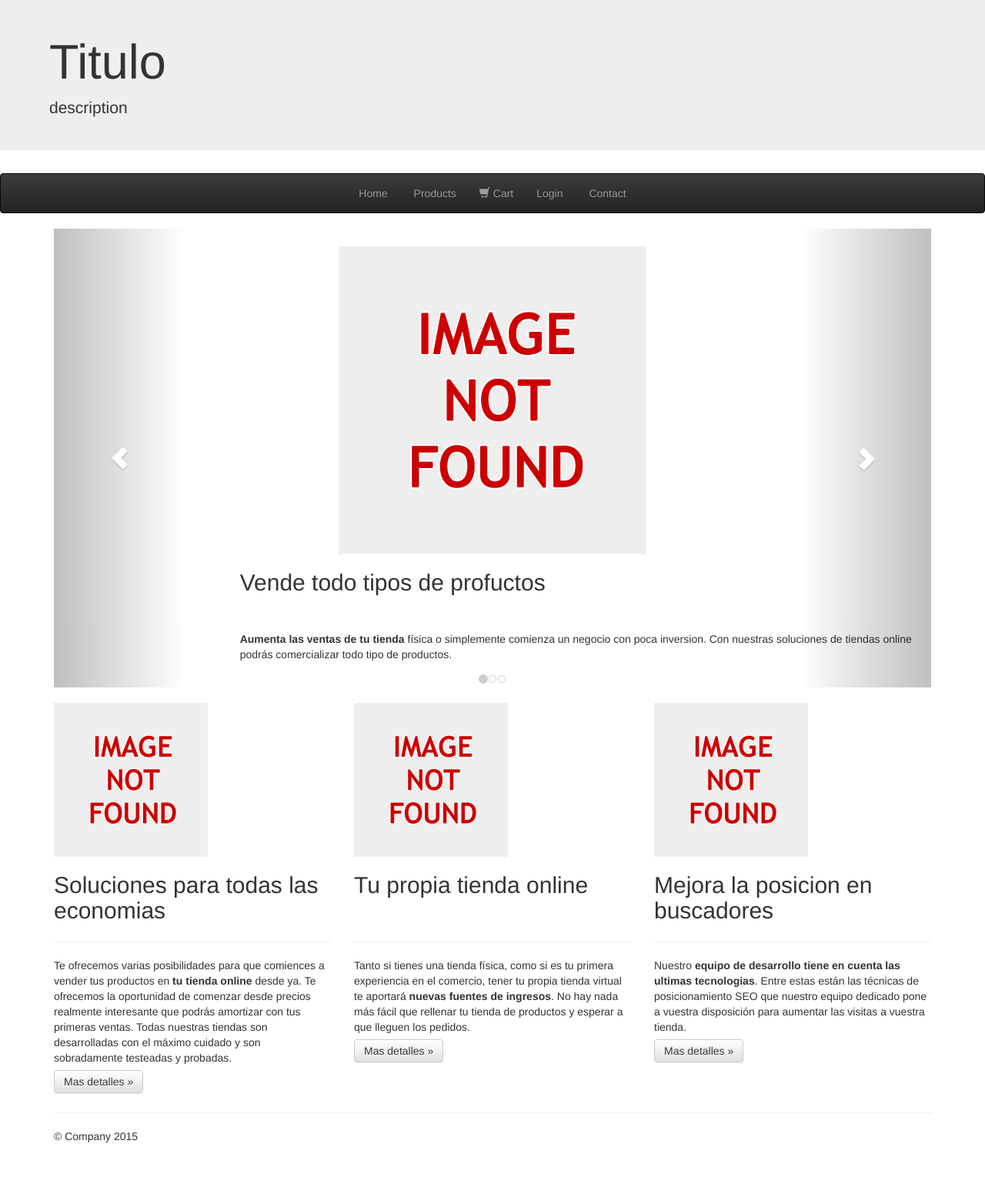
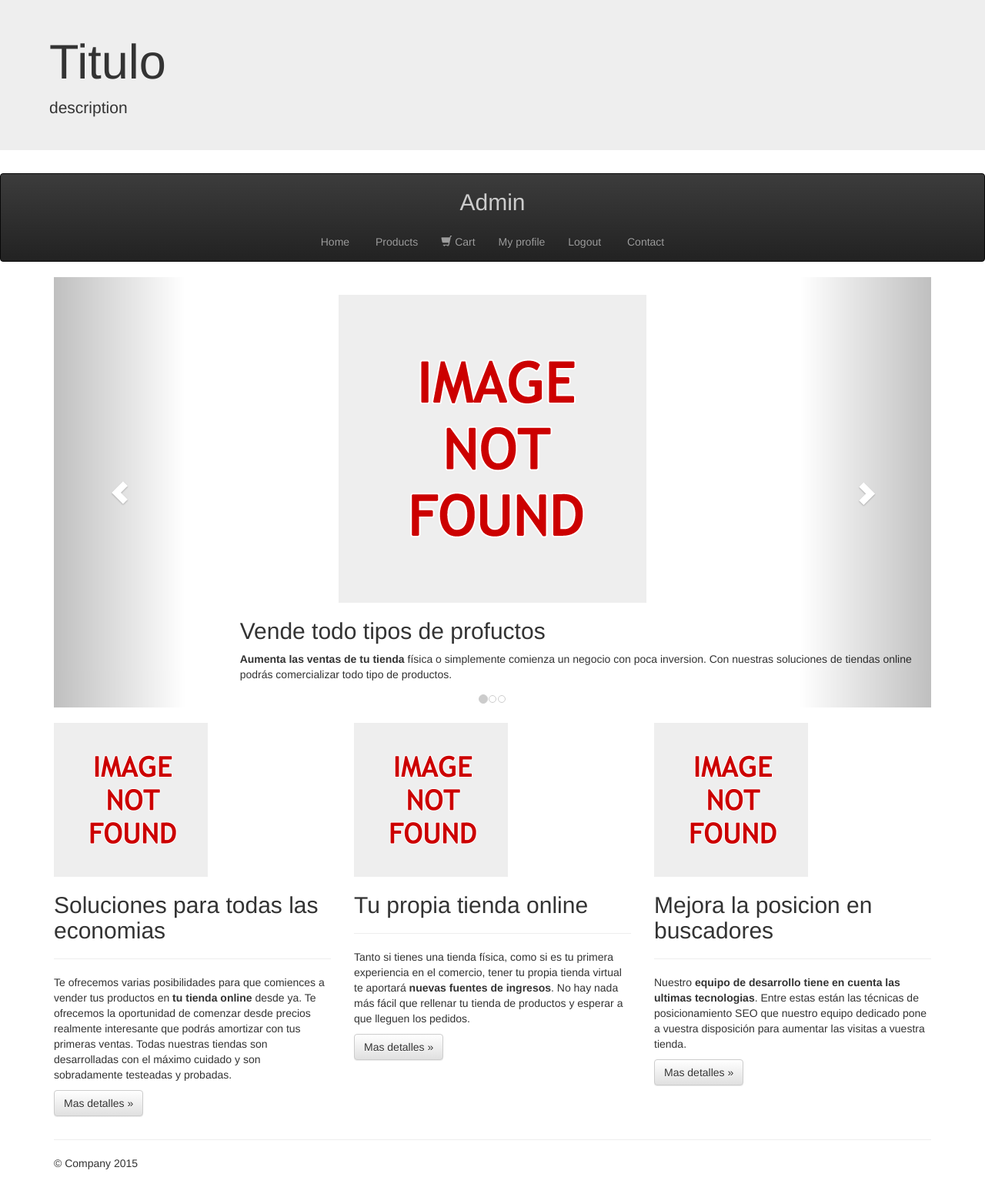
Before and after one commit to DavidAgueda/ProyectoCurso, a PHP site: page /Controller/Front/controller.php?f=index in a window 1280 px wide. Shown: the whole page at 77% size. Before the commit the page ends 1484 px from the top, so only its background shows below. Run offline with PHP 8.4, Linux system fonts and the light colour scheme; the visitor is signed in with stand-in values (Sample User, id 1); data comes from the database, SQL or seed files in the repository; some libraries are stand-ins or nearby versions.

Commit message:
gestion login de user

```diff
--- a/Controller/Back/controller.php
+++ b/Controller/Back/controller.php
@@ -42,6 +42,7 @@ $navegadorAdmin = array(
 
 function logout() {
     $_SESSION['viewLogin'] = false;
+    $_SESSION['idRow'] = null;
     header('Location: ../Front/controller.php?f=index');
 }
 
--- a/Controller/Front/controller.php
+++ b/Controller/Front/controller.php
@@ -1,4 +1,5 @@
 <?php
+
 /*
  * To change this license header, choose License Headers in Project Properties.
  * To change this template file, choose Tools | Templates
@@ -12,17 +13,34 @@ require_once '../../app/connection/Connexion.php';
 $connection = new Connexion($dbName, $host, $user, $pass);
 //$connection= new Connexion($dataBaseName, $host, $user, $pass);
 
-
-if($_SESSION){}
-
+$user='';
 $navegador = array(
     array('string' => 'Products ', 'url' => 'controller.php?f=products'),
     array('string' => 'Cart', 'url' => 'controller.php?f=cart'),
     array('string' => 'Login ', 'url' => 'controller.php?f=login')
 );
 
+if (isset($_SESSION['idRow'])) {
+    require_once '../../Model/UserClass.php';
+    $user = new UserClass($connection);
+    $user->fetch($_SESSION['idRow']);
+    $navegador = array(
+        array('string' => 'Products ', 'url' => 'controller.php?f=products'),
+        array('string' => 'Cart', 'url' => 'controller.php?f=cart'),
+        array('string' => 'My profile ', 'url' => ''), // pasarle un dato para usarlo con admin
+        array('string' => 'Logout', 'url' => 'controller.php?f=logout')
+    );
+}
+
+function logout() {
+    $_SESSION['viewLogin'] = false;
+    $_SESSION['idRow'] = null;
+    header('Location: ../Front/controller.php?f=index');
+}
+
 function index() {
     global $navegador;
+    global $user;
 
     $titulo = 'Titulo';
     $description = 'description';
@@ -77,6 +95,7 @@ function index() {
 
 function contact() {
     global $navegador;
+    global $user;
     $titulo = 'Contacto';
     $description = 'description';
     $palabrasClaves = 'palabrasClaves';
@@ -96,6 +115,7 @@ function products($category = '') {
     require_once '../../Model/ProductClass.php';
     global $navegador;
     global $connection;
+    global $user;
     $titulo = 'Products';
     $description = 'description';
     $palabrasClaves = 'palabrasClaves';
@@ -155,6 +175,7 @@ function product($idProduct = '') {
     require_once '../../Model/ProductClass.php';
     global $navegador;
     global $connection;
+    global $user;
 
 
     $product = new ProductClass($connection);
@@ -183,11 +204,12 @@ function cart() {
     require_once '../../Model/ProductClass.php';
     global $navegador;
     global $connection;
+    global $user;
     $titulo = 'Cart';
     $description = 'description';
     $palabrasClaves = 'palabrasClaves';
 
-
+    if (isset($_COOKIE['Products'])) {
         if ($_COOKIE['Products'] != '[]' || $_COOKIE['Products'] != NULL) {
             $productsCart = $_COOKIE['Products'];
 
@@ -217,6 +239,7 @@ function cart() {
                 }
             }
         }
+    }
 
 
     require_once '../../View/Front/cart.php';
@@ -224,13 +247,13 @@ function cart() {
 
 function login() {
     require_once '../../Model/UserClass.php';
+
+    global $connection;
+    global $user;
+
     $titulo = 'Login';
     $description = 'Login';
     $palabrasClaves = 'Login';
-
-
-
-    global $connection;
     $viewLogin = false;
     if (isset($_SESSION['viewLogin'])) {
         $viewLogin = $_SESSION['viewLogin'];
@@ -249,12 +272,11 @@ function login() {
     }
 
     if ($viewLogin) {
-        if($user->roll == 1){
+        if ($user->roll == 1) {
             header('Location: ../Back/controller.php?f=index');
-        }  elseif ($user->roll == 2) {
+        } elseif ($user->roll == 2) {
             header('Location: ../Front/controller.php?f=index');
         }
-
     }
     if (isset($_POST['close'])) {
         $_SESSION['viewLogin'] = null;
@@ -266,6 +288,7 @@ function login() {
 
 function okMail() {
     global $navegador;
+    global $user;
     $titulo = 'Email enviado con exito';
     $description = 'description';
     $palabrasClaves = 'palabrasClaves';
--- a/View/Front/cart.php
+++ b/View/Front/cart.php
@@ -47,6 +47,7 @@
                     </button>
                 </div>
                 <div class="navbar-collapse collapse in" aria-expanded="true">
+                    <div id="name"><h2><?php if(isset($user->name)) echo $user->name; ?></h2></div>
                     <ul class="nav navbar-nav">
                         <li class="activo"><a href="../../index.php">Home</a></li>
                         <?php
--- a/View/Front/contact.php
+++ b/View/Front/contact.php
@@ -48,6 +48,7 @@
                     </button>
                 </div>
                 <div class="navbar-collapse collapse in" aria-expanded="true">
+                    <div id="name"><h2><?php if(isset($user->name)) echo $user->name; ?></h2></div>
                     <ul class="nav navbar-nav">
                         <li class="active"><a href="../../index.php">Home</a></li>
                         <?php
--- a/View/Front/home.php
+++ b/View/Front/home.php
@@ -37,6 +37,7 @@
         </div>
         <nav class="navbar navbar-inverse">
             <div class="container">
+
                 <div class="navbar-header">
                     <button type="button" class="navbar-toggle collapsed" data-toggle="collapse" data-target=".navbar-collapse">
                         <span class="sr-only">Toggle navigation</span>
@@ -47,6 +48,7 @@
                     </button>
                 </div>
                 <div class="navbar-collapse collapse in" aria-expanded="true">
+                    <div id="name"><h2><?php if(isset($user->name)) echo $user->name; ?></h2></div>
                     <ul class="nav navbar-nav">
                         <li class="activo"><a href="../../index.php">Home</a></li>
                         <?php
--- a/View/Front/product.php
+++ b/View/Front/product.php
@@ -48,6 +48,7 @@
                     </button>
                 </div>
                 <div class="navbar-collapse collapse in" aria-expanded="true">
+                    <div id="name"><h2><?php if(isset($user->name)) echo $user->name; ?></h2></div>
                     <ul class="nav navbar-nav">
                         <li class="activo"><a href="../../index.php">Home</a></li>
                         <?php
--- a/View/Front/products.php
+++ b/View/Front/products.php
@@ -59,6 +59,7 @@
                     </button>
                 </div>
                 <div class="navbar-collapse collapse in" aria-expanded="true">
+                    <div id="name"><h2><?php if(isset($user->name)) echo $user->name; ?></h2></div>
                     <ul class="nav navbar-nav">
                         <li class="activo"><a href="../../index.php">Home</a></li>
                         <?php
--- a/css/main.css
+++ b/css/main.css
@@ -24,6 +24,9 @@ body{
     padding: 2%;
 }
 
+#name{
+    color:#cccccc;
+}
 .carousel-indicators{
     /*    background-color: #ccc;*/
     bottom: 0!important;
@@ -72,98 +75,3 @@ body{
 .item h2,.item p{
     margin-left: 20%;
 }
-
-/*.jumbotron {
-    background-color: #36424a;
-    margin-bottom: 0;
-    border-radius: initial;
-    background-color: initial;
-    color:#fff !important;
-background-image: url(../img/mosaic.jpg)
-}
-.nav {
-    background-color: #36424a;
-    background-color: initial;
-    padding: 2px;
-    padding-bottom: 10px;
-            border: initial !important;
-}
-.navbar,.navbar-inverse{
-    border-radius: initial;
-    border:none;
-    background-color: initial;
-    background-image: initial;
-}
-nav li{
-    color: #0099cc !important;
-}
-
-.jumbotron{
-    background-color: #0099cc;
-}
-.jumbotron p{
-    color: #33ccff;
-}
-
-nav li{
-    margin: 5px;
-    background-color: #0099cc;
-    color: #fff;
-}
-.navbar-inverse .navbar-nav>li>a{
-    color: #fff;
-}
-.carousel-control.right ,
-.carousel-control.left{
-        background-color: initial;
-    background-image: initial;
-}
-
-.carousel-control .glyphicon-chevron-right, .carousel-control .glyphicon-chevron-left {
-    color: black;
-}
-div >hr{
-    color: #0099cc !important;
-    background-color: #0099cc !important;
-    width: 3px !important;
-        border-top: 3px solid #0099cc;
-}*/
-div >h2{
-height: 70px;
-}
-div >p :not(precios){
-height: 150px;
-}
-.btn {
-     display: initial;
-/*     padding: 5px;*/
-}
-
-
-/*
-
-nav li:nth-child(1){
-    background-color: #f00;
-}
-nav li:nth-child(2){
-    background-color: #0099cc;
-}
-nav li:nth-child(3){
-    background-color: #33cc00;
-}
-nav li:nth-child(4){
-    background-color: #ff9900;
-}
-nav li:nth-child(5){
-    background-color: #006666;
-}
-nav li:nth-child(6){
-    background-color: #9c9b92;
-}
-nav li:nth-child(7){
-    background-color: #d692e6;
-}
-
-nav button{
-    background-color: #e6e606 !important;
-}*/
```
Lines whose indentation alone changed are shown as unchanged.
